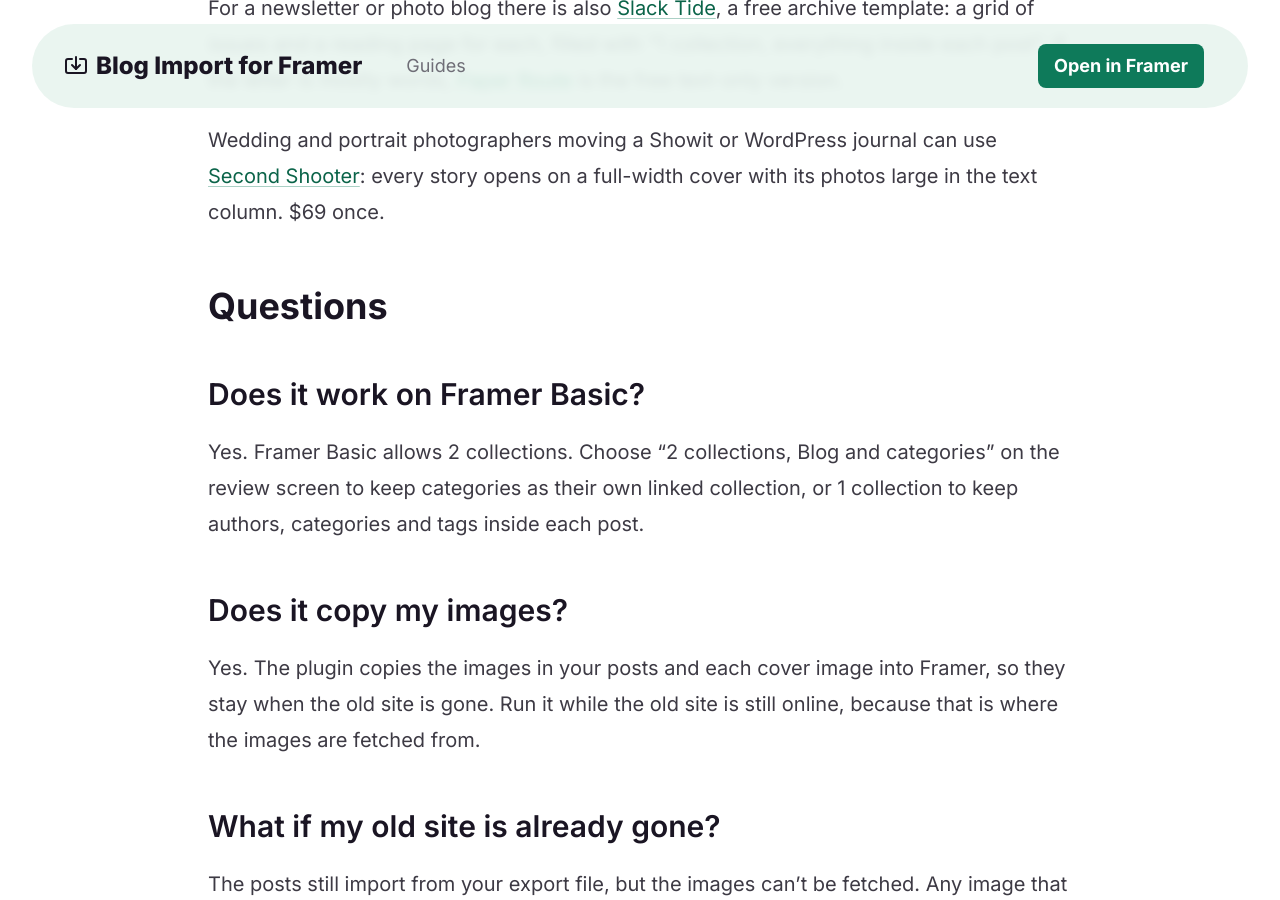
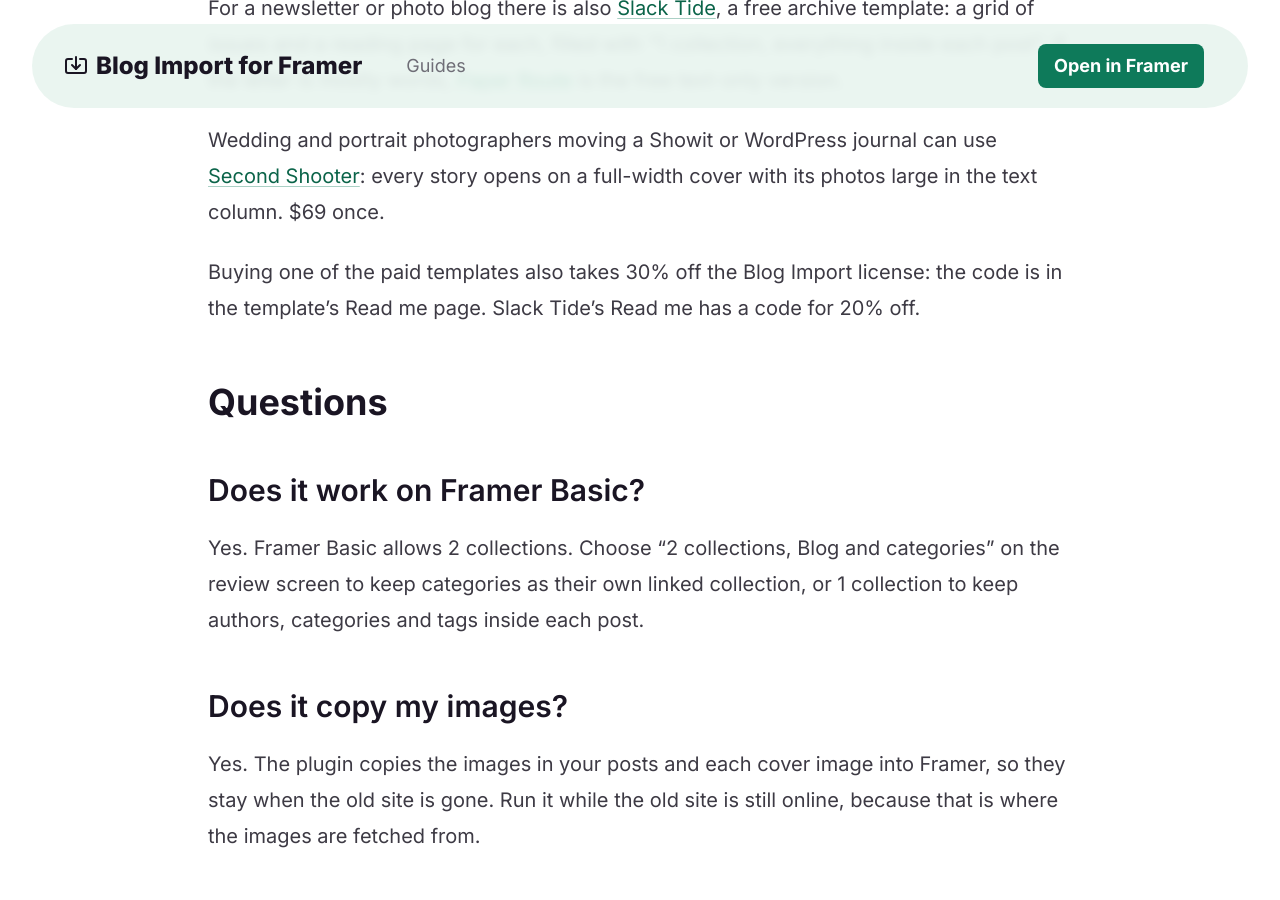
Before and after one commit to keyturnkit/keyturnkit.github.io, a Jekyll site: the page built from blog-import/index.md, in a window 1280 px wide and 900 px high, scrolled down 3994 px. Built offline with Jekyll 4.4.1, drawn with Linux system fonts in a browser that asks for light colours.

Commit message:
V626: /blog-import/ mentions the template-buyer license discounts
Co-Authored-By: Claude Opus 5.5 <noreply@anthropic.com>

```diff
--- a/blog-import/index.md
+++ b/blog-import/index.md
@@ -76,6 +76,8 @@ For a newsletter or photo blog there is also [Slack Tide](/slack-tide/), a free
 
 Wedding and portrait photographers moving a Showit or WordPress journal can use [Second Shooter](/second-shooter/): every story opens on a full-width cover with its photos large in the text column. $69 once.
 
+Buying one of the paid templates also takes 30% off the Blog Import license: the code is in the template's Read me page. Slack Tide's Read me has a code for 20% off.
+
 ## Questions
 
 ### Does it work on Framer Basic?
```
